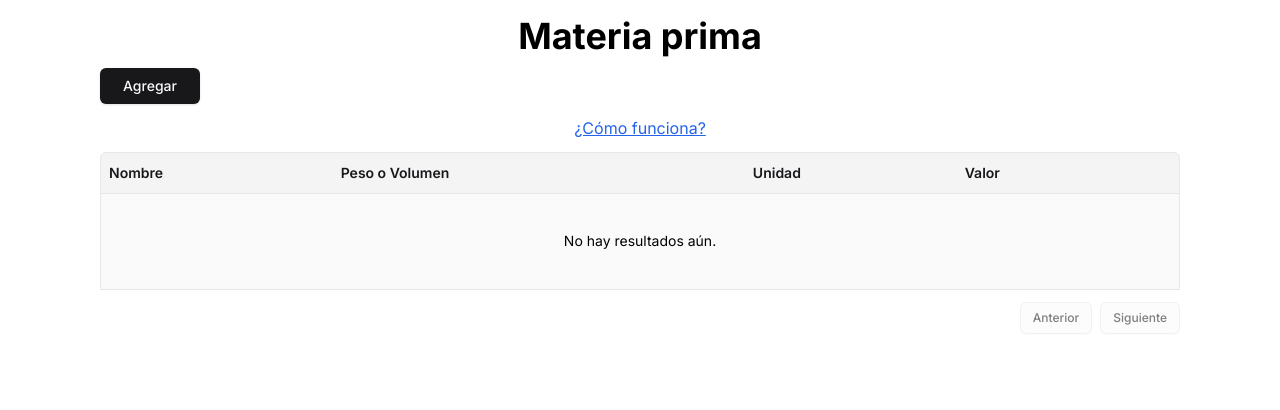
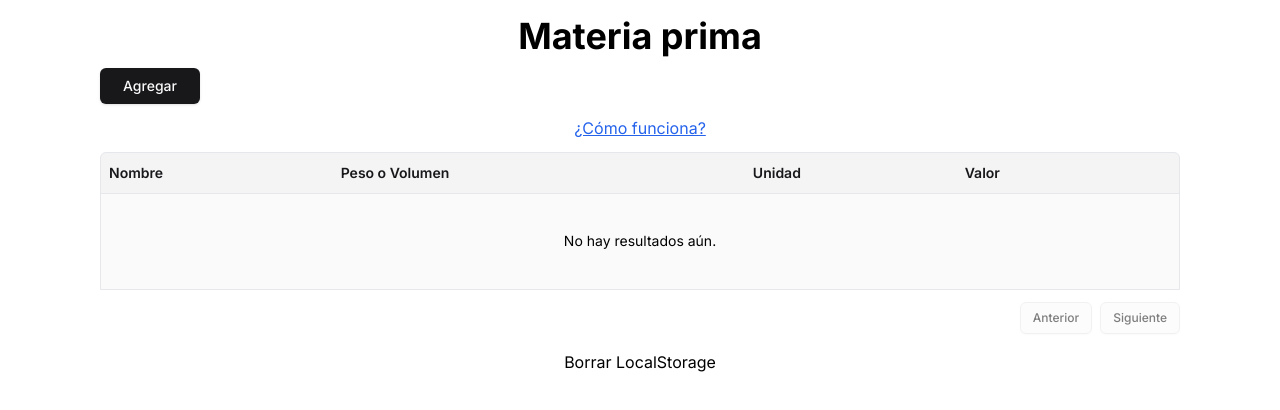
Before and after one commit to nicolasamoroso/calculadora-de-tortas, a Next.js app: page / in a window 1280 px wide. Shown: the top 410 px of the page. Built offline with nearby package versions, Linux system fonts and the light colour scheme.

Commit message:
add btn clear localstorage + fix delete product

```diff
--- a/src/app/page.tsx
+++ b/src/app/page.tsx
@@ -22,6 +22,14 @@ export default function Home() {
           <Cakes />
         </section>
       )}
+      <button
+        onClick={() => {
+          localStorage.clear()
+          location.reload()
+        }}
+      >
+        Borrar LocalStorage
+      </button>
     </main>
   )
 }
--- a/src/components/products/columns.tsx
+++ b/src/components/products/columns.tsx
@@ -128,6 +128,7 @@ export const columns: ColumnDef<Product>[] = [
 
           return prev.filter((product) => product.id !== row.original.id)
         })
+        setOpen(false)
       }
 
       const changeWeight = (e: ChangeEvent<HTMLInputElement>) => {
```
